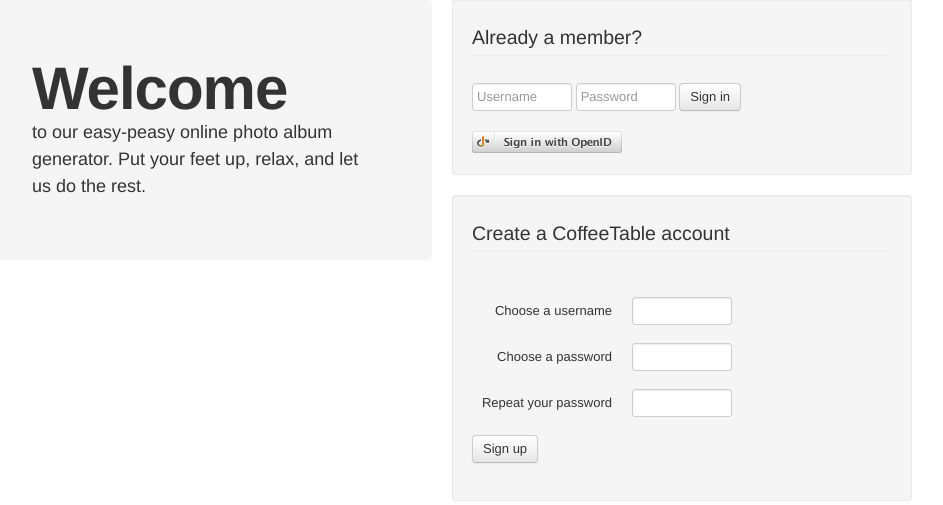
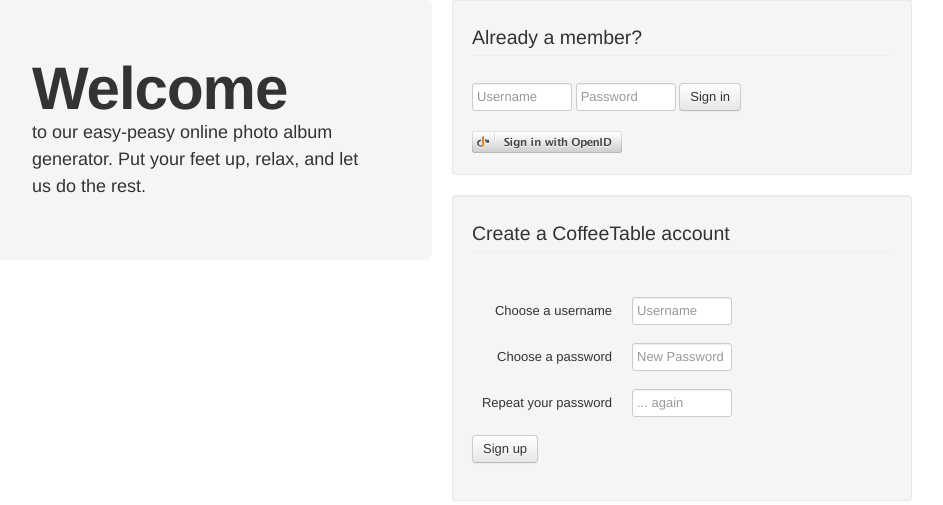
Before and after one commit to danielle-leila/Web_software_project, a Django app: template templates/index.html in a window 1280 px wide. Shown: the part 122-627 px from the top of the page, without its empty margins (198-1141 px from the left). Run offline with Django 3.2, Linux system fonts and the light colour scheme; the template is opened without the code that fills it, so the values that code supplies are empty; parts of the project's set-up code (start-up, migrations or seed data) failed here and were passed over.

Commit message:
Very minor changes to index.html

```diff
--- a/templates/index.html
+++ b/templates/index.html
@@ -5,8 +5,8 @@
 
 		{% if is_auth %}
 
-			<!-- Show user's albums -->
-			<p>Congratsulations! You are logged in</p>
+			<!-- Redirect to user's albums (albums.html) -->
+			<p>Congratulations! You are logged in</p>
 
 			{% else %}
 				<div class="span6">
@@ -33,21 +33,21 @@
 						    <div class="control-group">
 						      <label class="control-label" for="new-username">Choose a username</label>
 						      <div class="controls">
-						        <input type="text" class="input-small" id="new-username">
+						        <input type="text" class="input-small" id="new-username" placeholder="Username">
 						        <!--<p class="help-block">Supporting help text</p>-->
 						      </div>
 						    </div>
 							<div class="control-group">
 						      <label class="control-label" for="new-password">Choose a password</label>
 						      <div class="controls">
-						        <input type="text" class="input-small" id="new-password">
+						        <input type="password" class="input-small" id="new-password" placeholder="New Password">
 						      </div>
 						    </div>
 
 							<div class="control-group">
 						      <label class="control-label" for="password-again">Repeat your password</label>
 						      <div class="controls">
-						        <input type="text" class="input-small" id="password-again">
+						        <input type="password" class="input-small" id="password-again" placeholder="... again">
 						      </div>
 						    </div>
 
```
